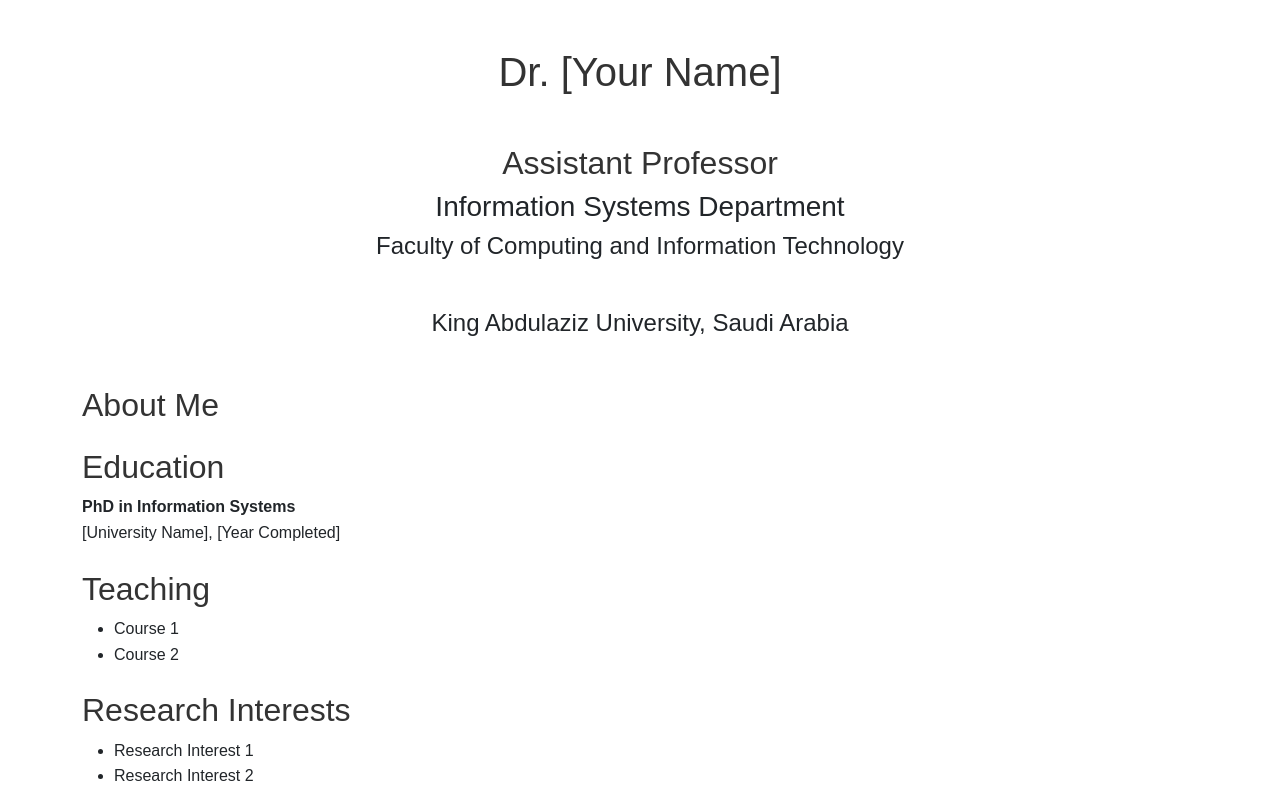
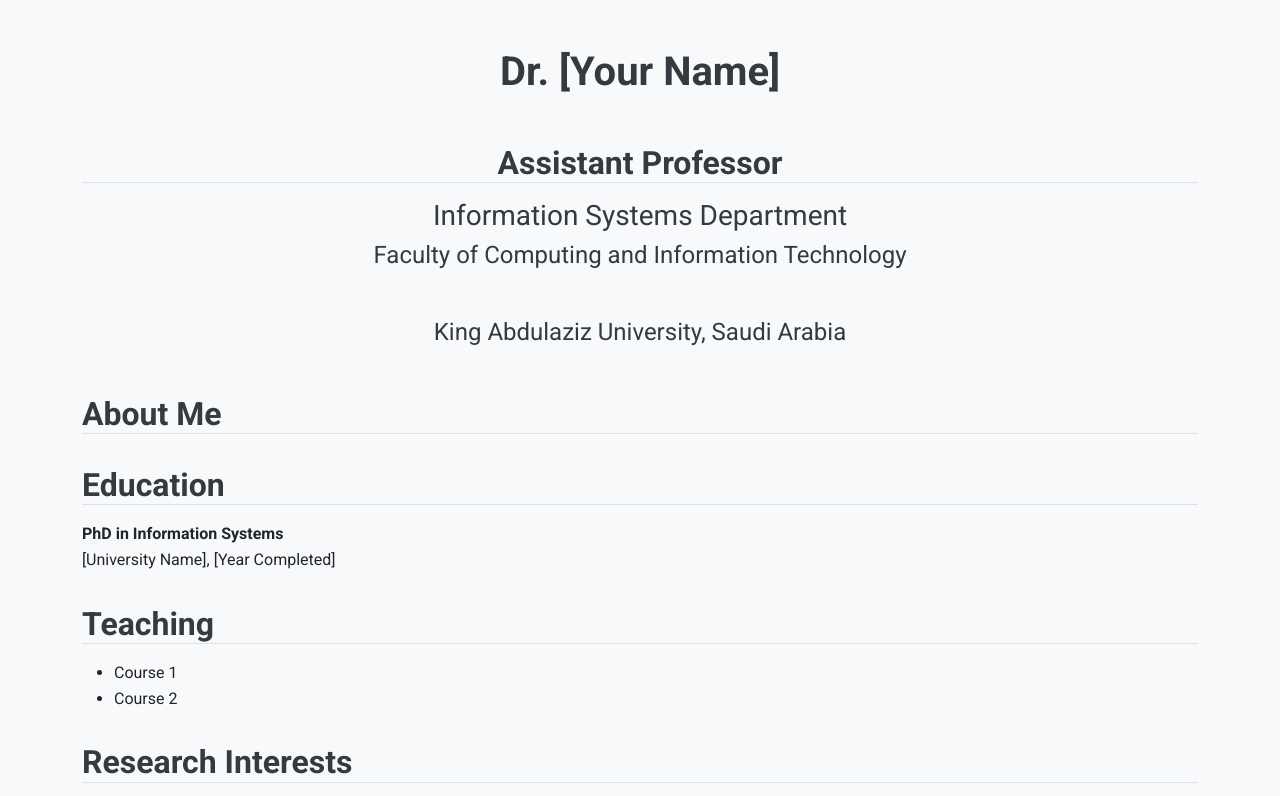
Before and after one commit to wafib/chatgptcv, a plain HTML site: page index.html in a window 1280 px wide. Shown: the top 796 px of the page. Drawn offline with nearby package versions, Linux system fonts and the light colour scheme.

Commit message:
Update styles.css
same

```diff
--- a/styles.css
+++ b/styles.css
@@ -1,14 +1,20 @@
 body {
-  font-family: Arial, sans-serif;
+  font-family: 'Roboto', sans-serif;
   line-height: 1.6;
+  background-color: #f8f9fa;
 }
 
-h1, h2 {
-  color: #333;
+h1, h2, h3, h4 {
+  color: #343a40;
+}
+
+h1 {
+  font-weight: 700;
 }
 
 h2 {
-  margin-top: 1.5rem;
-}
-
-/* Add any other custom styles here */
+  font-weight: 700;
+  margin-top: 2rem;
+  margin-bottom: 1rem;
+  border-bottom: 1px solid #dee2e6;
+  padding-bottom: 0.
```
